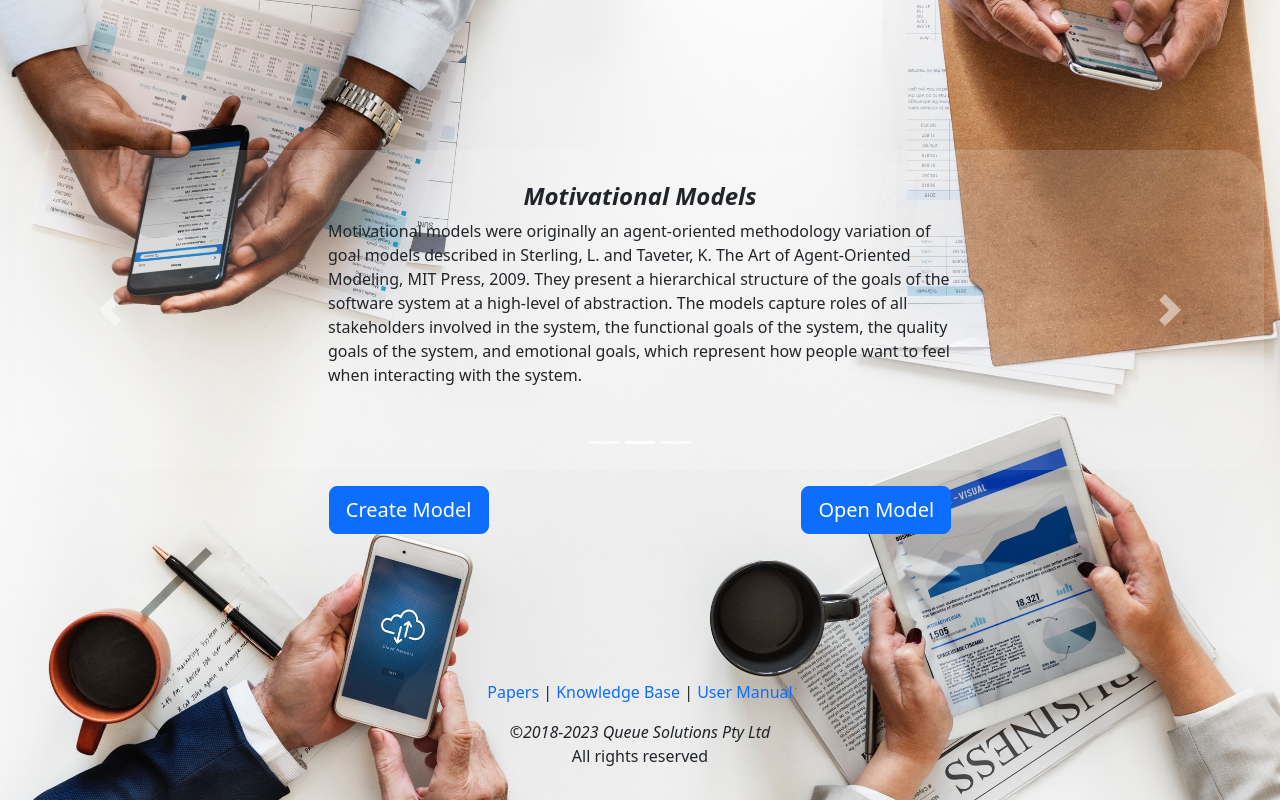
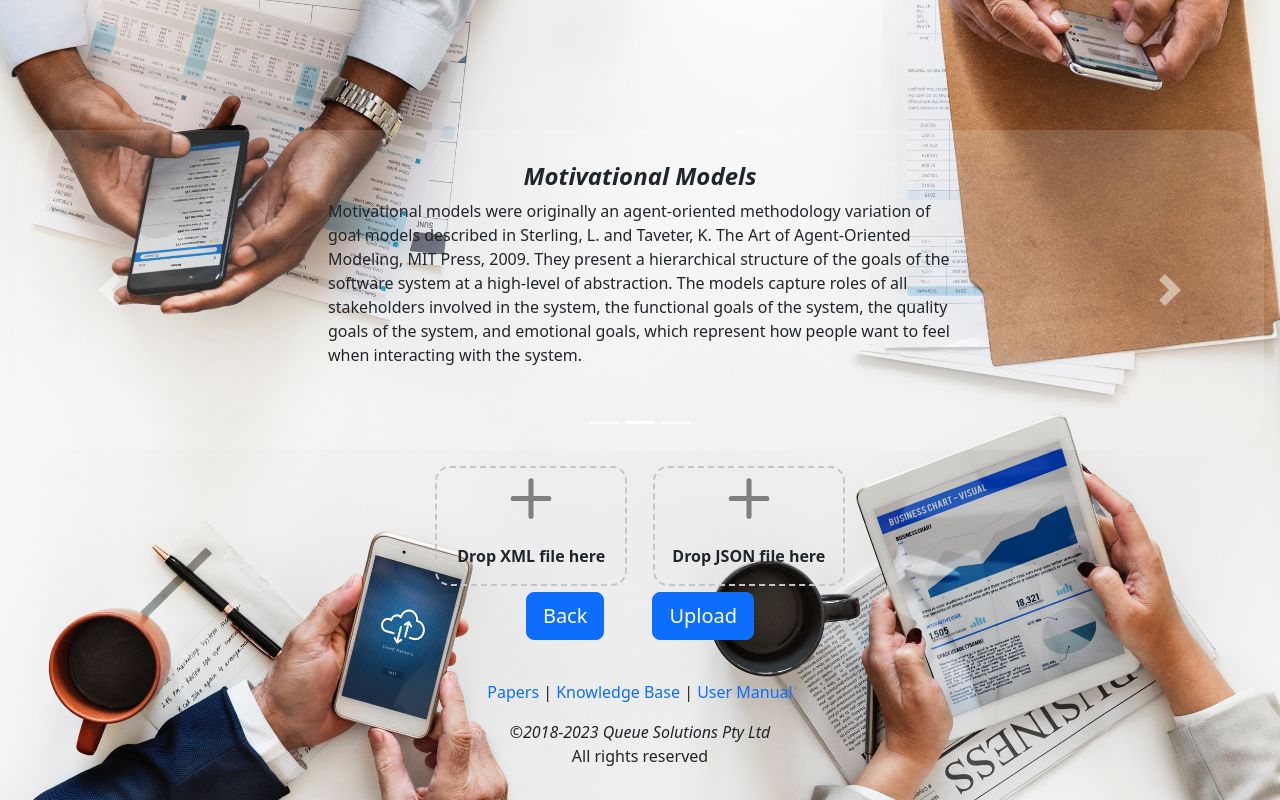
Before and after one commit to MotivationalModelling/mm-local-editor, a React (Vite) app: page / in a window 1280 px wide. Both pictures are taken after a click on the button "Open Model". Built offline with nearby package versions, Linux system fonts and the light colour scheme.

Commit message:
Split file drop section into two individual

```diff
--- a/src/components/WelcomeButtons.css
+++ b/src/components/FileDrop.css
@@ -1,13 +1,14 @@
 .drop-area {
   border: 2px dashed #c6c4c4;
-  width: 50vw;
-  height: 20vh;
+  width: 15vw;
+  height: 15vh;
   display: flex;
   border-radius: 15px;
   flex-direction: column;
   align-items: center;
   justify-content: center;
   cursor: pointer;
+  margin: auto 1vw;
 }
 
 .drop-area p {
@@ -24,3 +25,8 @@
   background-color: #74c2f0;
   opacity: 70%;
 }
+
+.file-container:hover {
+  background-color: #b1afaf;
+  cursor: pointer;
+}
--- /dev/null
+++ b/src/components/FileDrop.tsx
@@ -0,0 +1,36 @@
+import React from "react";
+import { FiPlus } from "react-icons/fi";
+import "./FileDrop.css";
+
+type FileDropProps = {
+  onClick: (event: React.DragEvent<HTMLDivElement>) => void;
+  onDrop: (event: React.DragEvent<HTMLDivElement>) => void;
+  onDragOver: (event: React.DragEvent<HTMLDivElement>) => void;
+  onDragLeave: (event: React.DragEvent<HTMLDivElement>) => void;
+  isDragOver: boolean;
+  fileType: string;
+};
+
+const FileDrop = ({
+  onDrop,
+  onDragOver,
+  onDragLeave,
+  onClick,
+  isDragOver,
+  fileType,
+}: FileDropProps) => {
+  return (
+    <div
+      className={`drop-area ${isDragOver ? "drag-over" : ""}`}
+      onDragOver={onDragOver}
+      onDragLeave={onDragLeave}
+      onDrop={onDrop}
+      onClick={onClick}
+    >
+      <FiPlus className="plus-icon" /> {/* Plus icon */}
+      <p>Drop {fileType} file here</p>
+    </div>
+  );
+};
+
+export default FileDrop;
--- /dev/null
+++ b/src/components/FileUploadSection.tsx
@@ -0,0 +1,46 @@
+import { IoCloseCircle } from "react-icons/io5";
+
+type FileUploadSectionProps = {
+  file: File;
+  onRemove: () => void;
+  onUpload: () => void;
+};
+
+const FileUploadSection = ({
+  file,
+  onRemove,
+  onUpload,
+}: FileUploadSectionProps) => {
+  return (
+    <div className="mt-3 border border-primary-subtle rounded file-container p-4 align-content-center mx-5">
+      <div
+        onClick={onRemove}
+        style={{
+          position: "relative",
+          textAlign: "end",
+          top: "-5px",
+          right: "-35px",
+        }}
+      >
+        <IoCloseCircle style={{ cursor: "pointer" }} size={20} />
+      </div>
+      <div onClick={onUpload} className="fs-5">
+        {file.type === "text/xml" ? (
+          <p>
+            Goal Model XML file: <br />
+            <strong>{file.name}</strong>
+          </p>
+        ) : file.type === "application/json" ? (
+          <p>
+            JSON file: <br />
+            <strong>{file.name}</strong>
+          </p>
+        ) : (
+          <></>
+        )}
+      </div>
+    </div>
+  );
+};
+
+export default FileUploadSection;
--- a/src/components/Welcome.tsx
+++ b/src/components/Welcome.tsx
@@ -14,15 +14,10 @@ const Welcome = () => {
     setIsDragging(true);
   };
 
-  const handleDragLeave = () => {
-    setIsDragging(false);
-  };
-
   return (
     <div
       className="over-container d-flex h-100 p-3  flex-column"
       onDragOver={handleDragOver}
-      onDragLeave={handleDragLeave}
     >
       <WelcomeHeader />
       <main role="main" className="inner cover">
--- a/src/components/WelcomeButtons.tsx
+++ b/src/components/WelcomeButtons.tsx
@@ -1,11 +1,10 @@
 import { Button } from "react-bootstrap";
 import React, { useState, useRef } from "react";
 import { Link } from "react-router-dom";
-import { FiPlus } from "react-icons/fi";
-import "./WelcomeButtons.css";
+import FileDrop from "./FileDrop";
+import FileUploadSection from "./FileUploadSection";
 
-const ALERT_MESSAGE =
-  "Please select two files, one Goal Model XML file and one JSON file.";
+const ALERT_MESSAGE = "Please select a file";
 
 type WelcomeButtonsProps = {
   isDragging: boolean;
@@ -15,110 +14,177 @@ type WelcomeButtonsProps = {
 const WelcomeButtons = ({ isDragging, setIsDragging }: WelcomeButtonsProps) => {
   const [xmlFile, setXmlFile] = useState<File | null>(null);
   const [jsonFile, setJsonFile] = useState<File | null>(null);
-  const [isDragOver, setIsDragOver] = useState(false);
-  const fileInputRef = useRef<HTMLInputElement>(null);
+  const [isXmlDragOver, setIsXmlDragOver] = useState(false);
+  const [isJsonDragOver, setIsJsonDragOver] = useState(false);
+
+  const xmlFileRef = useRef<HTMLInputElement>(null);
+  const jsonFileRef = useRef<HTMLInputElement>(null);
 
   // Handle File drag and drop
-  const hanldeFileDrop = (evt: React.DragEvent<HTMLDivElement>) => {
+  const hanldeXMLFileDrop = (evt: React.DragEvent<HTMLDivElement>) => {
     evt.preventDefault();
     const dropFiles = evt.dataTransfer.files;
-    handleFileInputChange(dropFiles);
+    handleXMLFileInputChange(dropFiles?.[0]);
   };
 
-  const handleFileDragOver = (event: React.DragEvent<HTMLDivElement>) => {
-    event.preventDefault();
-    setIsDragOver(true);
+  const hanldeJSONFileDrop = (evt: React.DragEvent<HTMLDivElement>) => {
+    evt.preventDefault();
+    const dropFiles = evt.dataTransfer.files;
+    handleJSONFileInputChange(dropFiles?.[0]);
   };
 
-  const handleFileDragLeave = (event: React.DragEvent<HTMLDivElement>) => {
+  const handleXMLFileDragOver = (event: React.DragEvent<HTMLDivElement>) => {
     event.preventDefault();
-    setIsDragOver(false);
+    setIsXmlDragOver(true);
   };
 
-  const handleUpload = () => {
-    if (fileInputRef.current) {
-      fileInputRef.current.click();
+  const handleJSONFileDragOver = (event: React.DragEvent<HTMLDivElement>) => {
+    event.preventDefault();
+    setIsJsonDragOver(true);
+  };
+
+  const handleFileDragLeave = () => {
+    setIsXmlDragOver(false);
+    setIsJsonDragOver(false);
+  };
+
+  const handleXMLUpload = () => {
+    if (xmlFileRef.current) {
+      console.log(xmlFileRef.current);
+      xmlFileRef.current.value = "";
+      xmlFileRef.current.click();
     }
   };
 
-  const handleFileInputChange = (files: FileList | null) => {
-    if (!files || files.length !== 2) {
-      setIsDragging(false);
+  const handleJSONUpload = () => {
+    if (jsonFileRef.current) {
+      jsonFileRef.current.value = "";
+      jsonFileRef.current.click();
+    }
+  };
+
+  const handleXMLFileInputChange = (file: File | undefined) => {
+    if (!file) {
+      setIsXmlDragOver(false);
       alert(ALERT_MESSAGE);
       return;
     }
 
-    let hasXML = false;
-    let hasJSON = false;
-
-    for (let i = 0; i < files.length; i++) {
-      if (files[i].type === "text/xml") {
-        hasXML = true;
-        setXmlFile(files[i]);
-      } else if (files[i].type === "application/json") {
-        hasJSON = true;
-        setJsonFile(files[i]);
-      }
+    if (file.type !== "text/xml") {
+      setIsXmlDragOver(false);
+      alert("Please select an XML file.");
+      return;
     }
 
-    if (!hasXML || !hasJSON) {
-      setIsDragging(false);
-      alert(ALERT_MESSAGE);
-    }
-    return;
+    setXmlFile(file);
   };
 
-  type DropAreaProps = {
-    onDrop: (event: React.DragEvent<HTMLDivElement>) => void;
-    onDragOver: (event: React.DragEvent<HTMLDivElement>) => void;
-    // onDragEnter: (event: React.DragEvent<HTMLDivElement>) => void;
-    onDragLeave: (event: React.DragEvent<HTMLDivElement>) => void;
+  const handleJSONFileInputChange = (file: File | undefined) => {
+    if (!file) {
+      setIsJsonDragOver(false);
+      alert(ALERT_MESSAGE);
+      return;
+    }
+
+    if (file.type !== "application/json") {
+      setIsJsonDragOver(false);
+      alert("Please select a JSON file.");
+      return;
+    }
+
+    setJsonFile(file);
   };
 
-  const DropArea = ({
-    onDrop,
-    onDragOver,
-    // onDragEnter,
-    onDragLeave,
-  }: DropAreaProps) => {
-    return (
-      <div
-        className={`drop-area ${isDragOver ? "drag-over" : ""}`}
-        onDragOver={onDragOver}
-        // onDragEnter={onDragEnter}
-        onDragLeave={onDragLeave}
-        onDrop={onDrop}
-      >
-        <FiPlus className="plus-icon" /> {/* Plus icon */}
-        <p>Drop files here</p>
-      </div>
-    );
+  const handleXMLFileRemove = () => {
+    setXmlFile(null);
+    setIsXmlDragOver(false);
+  };
+
+  const handleJSONFileRemove = () => {
+    setJsonFile(null);
+    setIsJsonDragOver(false);
   };
 
   return (
     <div
-      className="d-flex justify-content-evenly mt-3"
+      className="d-flex justify-content-center mt-3"
       style={{ height: "100px" }}
     >
       {/* File Input */}
       <input
         type="file"
-        accept=".xml, .json"
+        accept=".xml"
+        onChange={(e) => handleXMLFileInputChange(e.target.files?.[0])}
+        style={{ display: "none" }}
+        ref={xmlFileRef}
+      />
+      <input
+        type="file"
+        accept=".json"
         multiple
-        onChange={(e) => handleFileInputChange(e.target.files)}
+        onChange={(e) => handleJSONFileInputChange(e.target.files?.[0])}
         style={{ display: "none" }}
-        ref={fileInputRef}
+        ref={jsonFileRef}
       />
-      {/* Show drop area when files are dragged into the page*/}
+
+      {/* Show drop area when files are dragged into the page */}
       {isDragging ? (
-        <DropArea
-          onDrop={hanldeFileDrop}
-          onDragLeave={handleFileDragLeave}
-          onDragOver={handleFileDragOver}
-        />
+        <>
+          {!xmlFile ? (
+            <FileDrop
+              onClick={handleXMLUpload}
+              onDrop={hanldeXMLFileDrop}
+              onDragLeave={handleFileDragLeave}
+              onDragOver={handleXMLFileDragOver}
+              isDragOver={isXmlDragOver}
+              fileType="XML"
+            />
+          ) : (
+            <FileUploadSection
+              file={xmlFile}
+              onRemove={handleXMLFileRemove}
+              onUpload={handleXMLUpload}
+            />
+          )}
+
+          {!jsonFile ? (
+            <FileDrop
+              onClick={handleJSONUpload}
+              onDrop={hanldeJSONFileDrop}
+              onDragLeave={handleFileDragLeave}
+              onDragOver={handleJSONFileDragOver}
+              isDragOver={isJsonDragOver}
+              fileType="JSON"
+            />
+          ) : (
+            <FileUploadSection
+              file={jsonFile}
+              onRemove={handleJSONFileRemove}
+              onUpload={handleJSONUpload}
+            />
+          )}
+          <div
+            className="position-absolute d-flex flex-row gap-5"
+            style={{ bottom: "160px" }}
+          >
+            <Button
+              variant="primary"
+              size="lg"
+              onClick={() => setIsDragging(false)}
+              className="align-self-center"
+            >
+              Back
+            </Button>
+            <Link to="/projectEdit">
+              <Button variant="primary" size="lg">
+                Upload
+              </Button>
+            </Link>
+          </div>
+        </>
       ) : (
         <>
-          <Link to="/projectEdit">
+          <Link to="/projectEdit" className="me-5">
             <Button variant="primary" size="lg">
               Create Model
             </Button>
@@ -126,19 +192,12 @@ const WelcomeButtons = ({ isDragging, setIsDragging }: WelcomeButtonsProps) => {
           <Button
             variant="primary"
             size="lg"
-            onClick={handleUpload}
-            className="align-self-start"
+            onClick={() => setIsDragging(true)}
+            className="align-self-start ms-5"
           >
             Open Model
           </Button>
         </>
-      )}
-
-      {xmlFile && jsonFile && (
-        <div className="mt-3">
-          <p>Goal Model XML file: {xmlFile.name}</p>
-          <p>JSON file: {jsonFile.name}</p>
-        </div>
       )}
     </div>
   );
--- a/src/components/WelcomeHeader.tsx
+++ b/src/components/WelcomeHeader.tsx
@@ -1,7 +1,7 @@
 const WelcomeHeader = () => {
   return (
     <header className="masthead mb-auto">
-      <div className="inner" style={{ paddingBottom: "5vh" }} />
+      <div className="inner" />
     </header>
   );
 };
```
